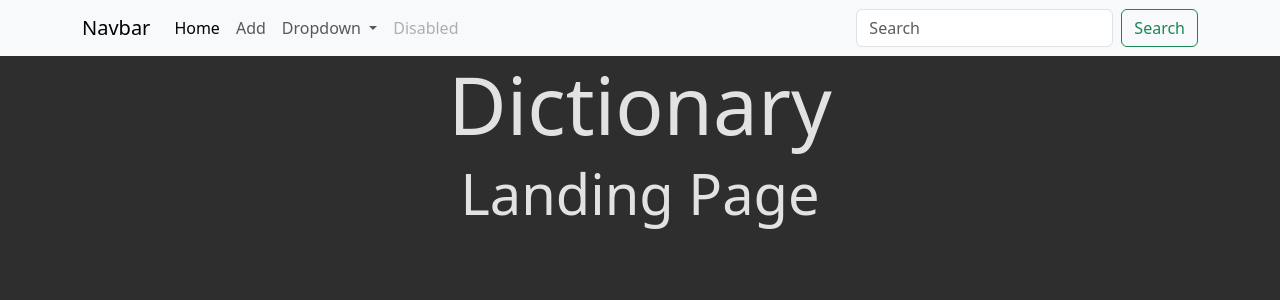
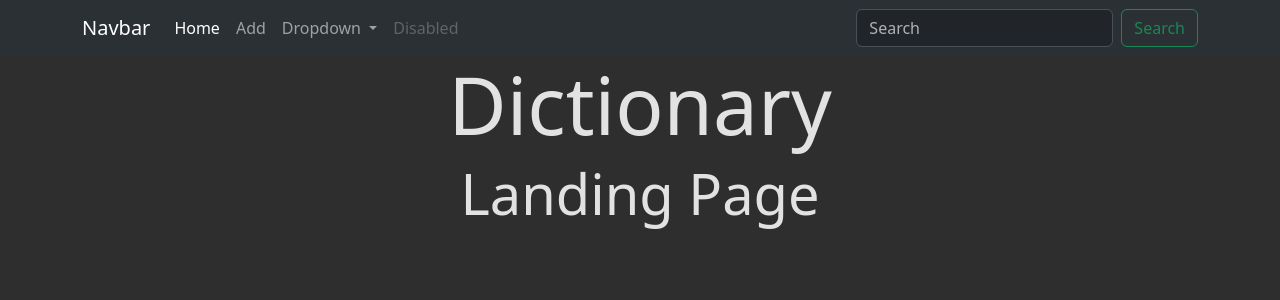
Before and after one commit to mostafa-dci/django-middleware, a Django app: page / in a window 1280 px wide. Shown: the top 300 px of the page. Run offline with Django 4.2, Linux system fonts and the light colour scheme; some libraries are stand-ins or nearby versions.

Commit message:
some styling

```diff
--- a/myDectionary/static/style.css
+++ b/myDectionary/static/style.css
@@ -1,5 +1,5 @@
 body{
     background-color: #2e2e2e;
-    color: #e2e2e2;
+    color: #e2e2e2 !important;
     min-height: 100vh;
 }
--- a/myDectionary/templates/index.html
+++ b/myDectionary/templates/index.html
@@ -18,7 +18,7 @@
 </head>
 <body>
     <!-- NAVBAR START -->
-    <nav class="navbar navbar-expand-lg  bg-light" variant="dark">
+    <nav class="navbar navbar-expand-lg navbar-dark bg-body-tertiary" variant="dark" data-bs-theme="dark">
         <div class="container">
           <a class="navbar-brand" href="#">Navbar</a>
           <button class="navbar-toggler" type="button" data-bs-toggle="collapse" data-bs-target="#navbarSupportedContent" aria-controls="navbarSupportedContent" aria-expanded="false" aria-label="Toggle navigation">
```
